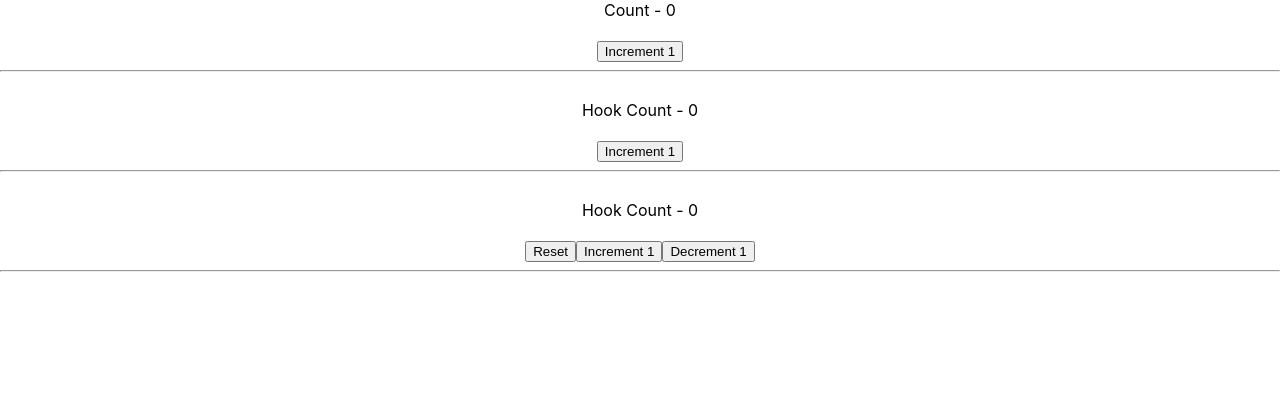
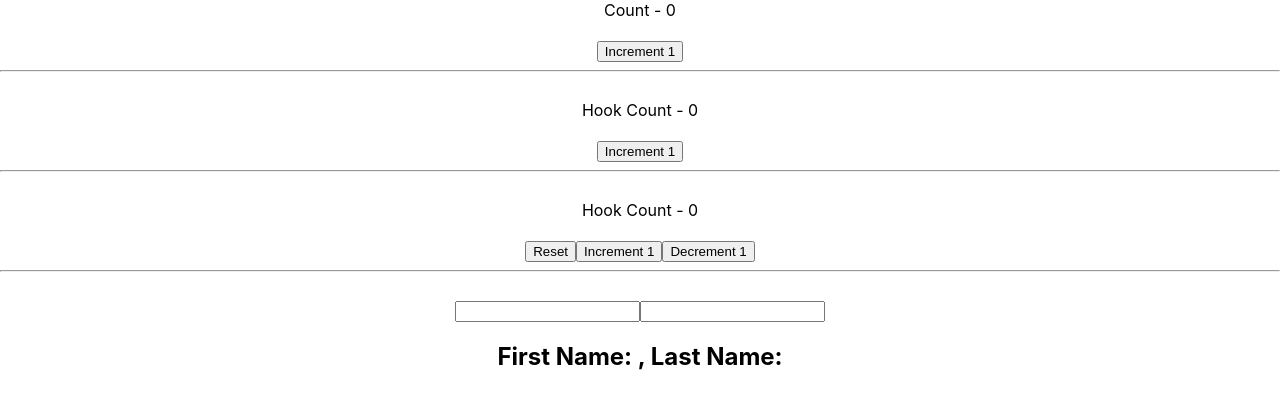
Before and after one commit to GeekShubhamRajput/react-hooks-exploration, a React (Create React App) app in the folder react-hooks-demo/: page / in a window 1280 px wide. Shown: the top 408 px of the page. Built offline with nearby package versions, Linux system fonts and the light colour scheme.

Commit message:
useState with object

```diff
--- a/react-hooks-demo/src/App.js
+++ b/react-hooks-demo/src/App.js
@@ -2,6 +2,7 @@
 import CounterClass from './components/CounterClass'
 import {HookCounter} from './components/HookCounter'
 import {HookCounterTwo} from './components/HookCounterTwo'
+import {HookCounterThree} from './components/HookCounterThree'
 
 function App() {
   return (
@@ -9,6 +10,7 @@
       <CounterClass />
       <HookCounter />
       <HookCounterTwo />
+      <HookCounterThree />
     </div>
   );
 }
--- /dev/null
+++ b/react-hooks-demo/src/components/HookCounterThree.js
@@ -0,0 +1,13 @@
+import {useState} from 'react'
+
+export const HookCounterThree = () => {
+  const [name, setName] = useState({firstName: '', lastName: ''})
+
+  return(
+    <form>
+      <input type='text' name='firstName' value={name.firstName} onChange={e => setName({...name, firstName: e.target.value})} />
+      <input type='text' name='lastName' value={name.lastName} onChange={e => setName({...name, lastName: e.target.value})} />
+      <h2>First Name: {name.firstName}, Last Name: {name.lastName}</h2>
+    </form>
+  )
+}
```
Also changed, not shown: 1 other file (tests, documents, lock files or other folders).
